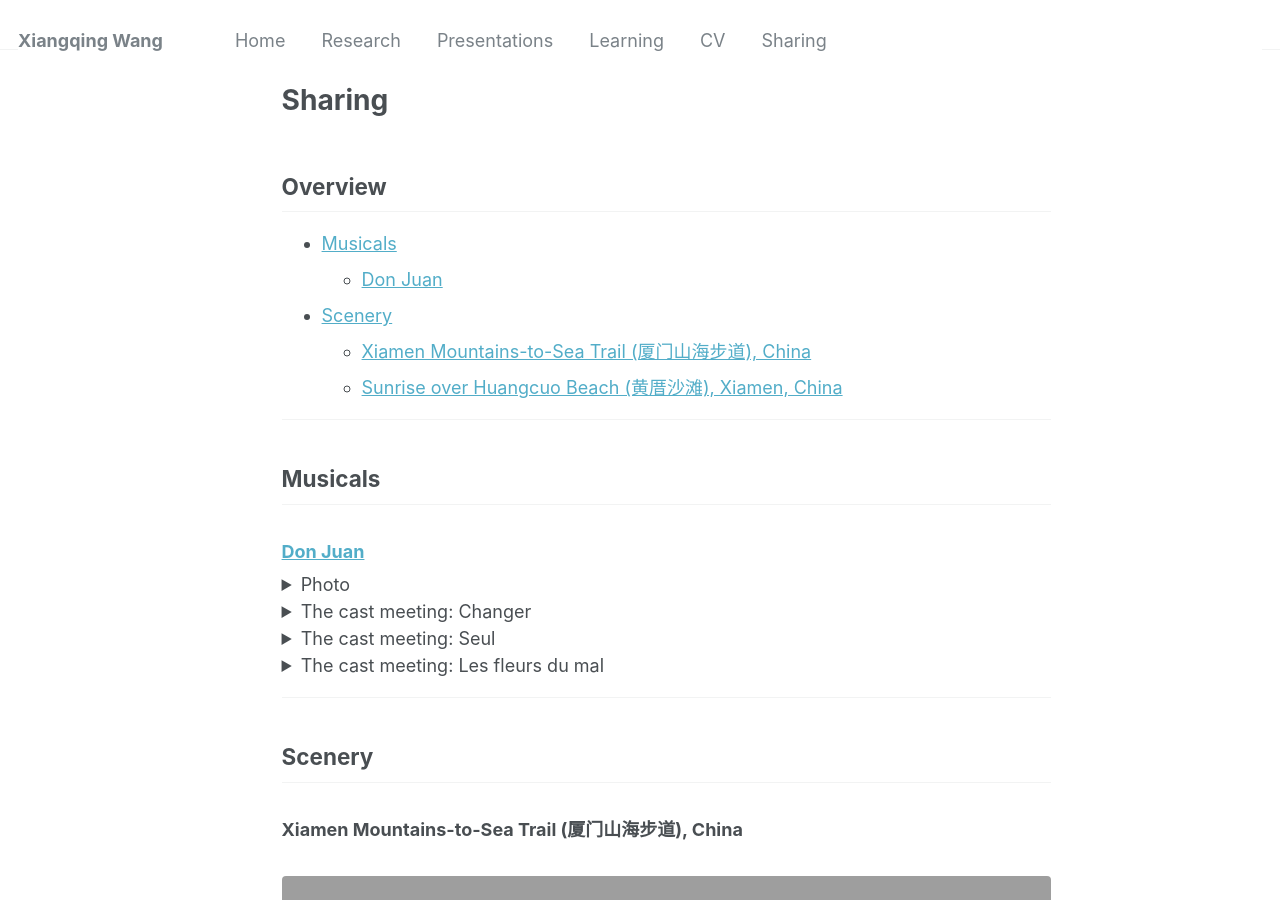
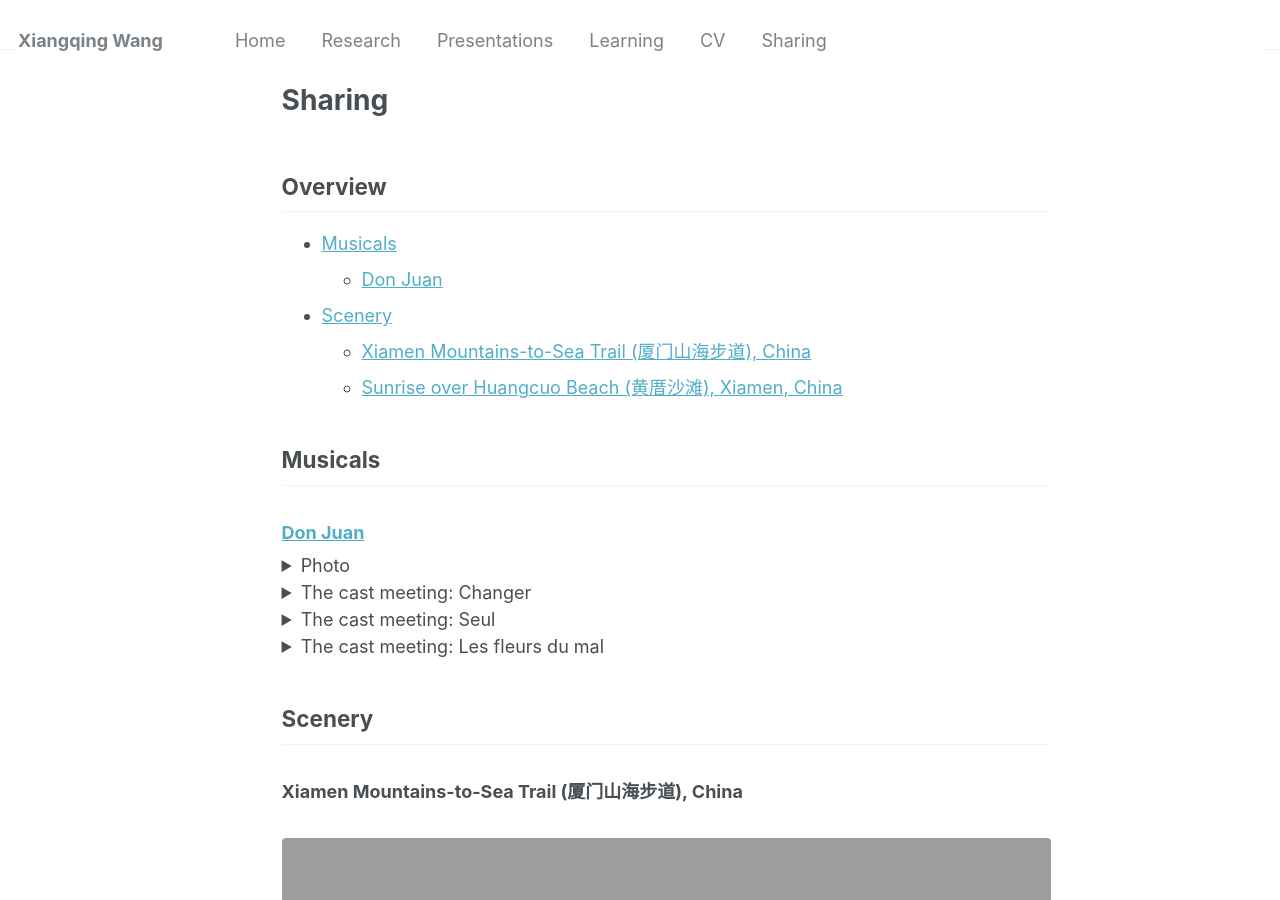
Before and after one commit to leahxqing/leahxqing.github.io, a Jekyll site: the page built from _pages/sharing.md, in a window 1280 px wide and 900 px high. Built offline with Jekyll 4.4.1, drawn with Linux system fonts in a browser that asks for light colours.

Commit message:
Update sharing.md

```diff
--- a/_pages/sharing.md
+++ b/_pages/sharing.md
@@ -12,10 +12,6 @@
 - [Scenery](#Scenery)
   - [Xiamen Mountains-to-Sea Trail (厦门山海步道), China](#Xiamen-Mountains-to-Sea-Trail-(厦门山海步道),-China)
   - [Sunrise over Huangcuo Beach (黄厝沙滩), Xiamen, China](#Sunrise-over-Huangcuo-Beach (黄厝沙滩),-Xiamen,-China)
-
-
-
-***
 
 
 
@@ -42,12 +38,6 @@
   <summary>The cast meeting: Les fleurs du mal</summary>
     <iframe height="400" src="//player.bilibili.com/player.html?isOutside=true&aid=1853790565&bvid=BV1Rp421S7vp&cid=1527117707&p=1&autoplay=0" scrolling="no" border="0" frameborder="no" framespacing="0" allowfullscreen="true" title="Les fleurs du mal"></iframe>
 </details>
-
-
-
-
-
-***
 
 
 
@@ -82,13 +72,13 @@
 ### Sunrise over Huangcuo Beach (黄厝沙滩), Xiamen, China
 
 <figure>
-  <img src="http://leahxqing.github.io/sharing/scenery/Amoy_Huangcuo/IMG_5274.JPG" width=200/>
-  <img src="http://leahxqing.github.io/sharing/scenery/Amoy_Huangcuo/IMG_5303.JPG" width=200/>
-  <img src="http://leahxqing.github.io/sharing/scenery/Amoy_Huangcuo/IMG_5310.JPG" width=200/>
+  <img src="http://leahxqing.github.io/sharing/scenery/Amoy_Huangcuo/IMG_5274.HEIC" width=200/>
+  <img src="http://leahxqing.github.io/sharing/scenery/Amoy_Huangcuo/IMG_5303.HEIC" width=200/>
+  <img src="http://leahxqing.github.io/sharing/scenery/Amoy_Huangcuo/IMG_5310.HEIC" width=200/>
 </figure>
 
 <figure>
   <img src="http://leahxqing.github.io/sharing/scenery/Amoy_Huangcuo/IMG_5200.JPG" width=200/>
-  <img src="http://leahxqing.github.io/sharing/scenery/Amoy_Huangcuo/IMG_5297.JPG" width=200/>
-  <img src="http://leahxqing.github.io/sharing/scenery/Amoy_Huangcuo/IMG_5308.JPG" width=200/>
+  <img src="http://leahxqing.github.io/sharing/scenery/Amoy_Huangcuo/IMG_5297.HEIC" width=200/>
+  <img src="http://leahxqing.github.io/sharing/scenery/Amoy_Huangcuo/IMG_5308.HEIC" width=200/>
 </figure>
```
